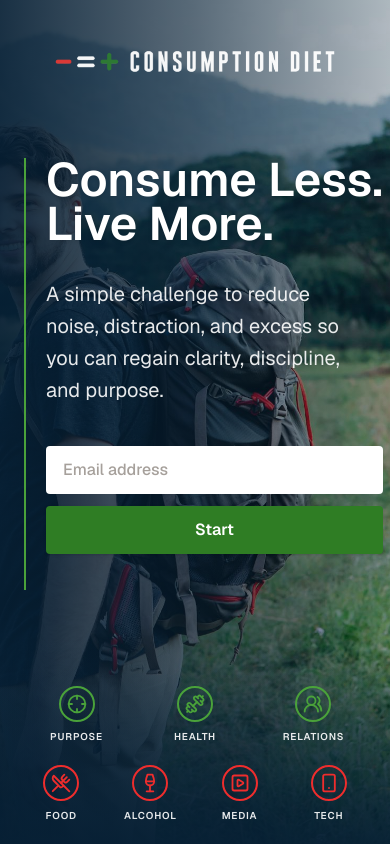
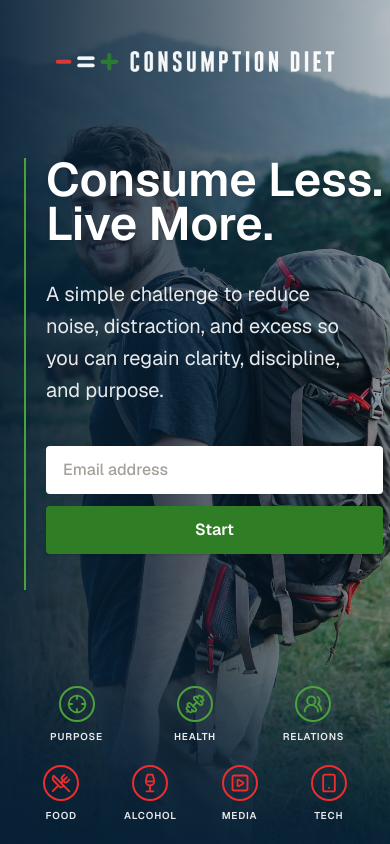
Before and after one commit to briantraudt/consumptiondiet, a Next.js app: page / in a window 390 px wide. Built offline with nearby package versions, Linux system fonts and the light colour scheme.

Commit message:
Center mobile hero image

```diff
--- a/src/app/page.tsx
+++ b/src/app/page.tsx
@@ -32,7 +32,7 @@
         <div className="relative min-h-screen overflow-hidden">
           <Image
             alt="Smiling hiker standing in a quiet field after an outdoor activity"
-            className="absolute inset-0 h-full w-full object-cover object-[61%_50%] sm:object-[64%_50%]"
+            className="absolute inset-0 h-full w-full object-cover object-center sm:object-[64%_50%]"
             fill
             priority
             sizes="100vw"
```
